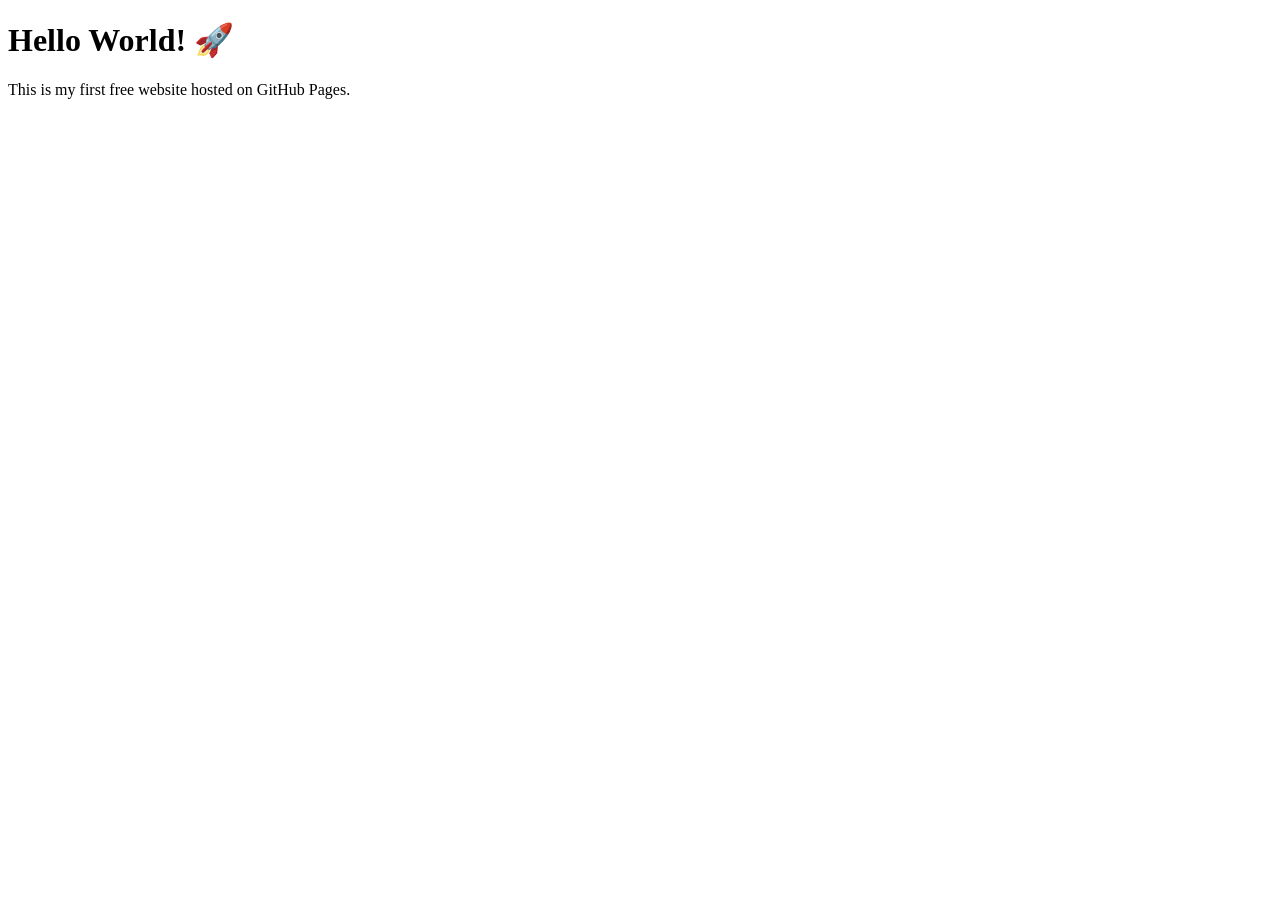
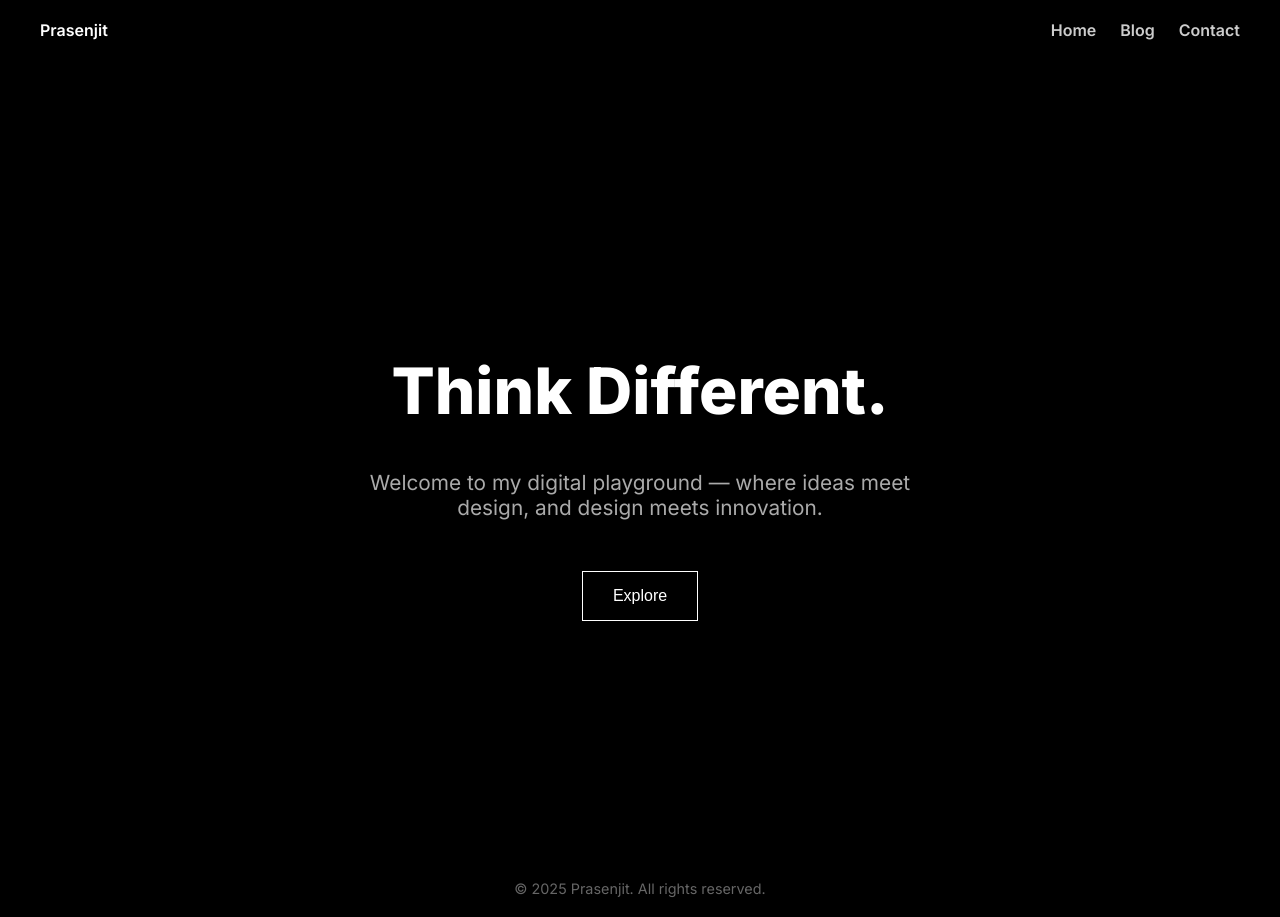
Before and after one commit to Prasenjitaps/prasenjitaps.github.io, a plain HTML site: page index.html in a window 1280 px wide. Before the commit the page ends 800 px from the top, so only its background shows below. Drawn offline with Linux system fonts and the light colour scheme.

Commit message:
Update index.html

```diff
--- a/index.html
+++ b/index.html
@@ -1,11 +1,93 @@
 <!DOCTYPE html>
-<html>
+<html lang="en">
 <head>
     <meta charset="UTF-8">
-    <title>Welcome to My Website</title>
+    <meta name="viewport" content="width=device-width, initial-scale=1.0">
+    <title>Prasenjit — Visionary</title>
+    <link href="https://fonts.googleapis.com/css2?family=Inter:wght@400;600;800&display=swap" rel="stylesheet">
+    <style>
+        body {
+            margin: 0;
+            font-family: 'Inter', sans-serif;
+            background-color: #000;
+            color: #fff;
+            overflow-x: hidden;
+        }
+        header {
+            padding: 20px 40px;
+            font-weight: 600;
+            display: flex;
+            justify-content: space-between;
+            align-items: center;
+        }
+        nav a {
+            margin-left: 20px;
+            color: #ccc;
+            text-decoration: none;
+            transition: color 0.3s;
+        }
+        nav a:hover {
+            color: #fff;
+        }
+        .hero {
+            height: 100vh;
+            display: flex;
+            flex-direction: column;
+            justify-content: center;
+            align-items: center;
+            text-align: center;
+            padding: 0 20px;
+        }
+        .hero h1 {
+            font-size: 4rem;
+            font-weight: 800;
+            margin-bottom: 20px;
+        }
+        .hero p {
+            font-size: 1.3rem;
+            color: #aaa;
+            max-width: 600px;
+        }
+        .btn {
+            margin-top: 30px;
+            padding: 15px 30px;
+            border: 1px solid #fff;
+            background: transparent;
+            color: #fff;
+            font-size: 1rem;
+            cursor: pointer;
+            transition: all 0.3s ease;
+        }
+        .btn:hover {
+            background: #fff;
+            color: #000;
+        }
+        footer {
+            text-align: center;
+            padding: 20px;
+            font-size: 0.9rem;
+            color: #666;
+        }
+    </style>
 </head>
 <body>
-    <h1>Hello World! 🚀</h1>
-    <p>This is my first free website hosted on GitHub Pages.</p>
+    <header>
+        <div>Prasenjit</div>
+        <nav>
+            <a href="#">Home</a>
+            <a href="#">Blog</a>
+            <a href="#">Contact</a>
+        </nav>
+    </header>
+
+    <section class="hero">
+        <h1>Think Different.</h1>
+        <p>Welcome to my digital playground — where ideas meet design, and design meets innovation.</p>
+        <button class="btn">Explore</button>
+    </section>
+
+    <footer>
+        © 2025 Prasenjit. All rights reserved.
+    </footer>
 </body>
 </html>
```
